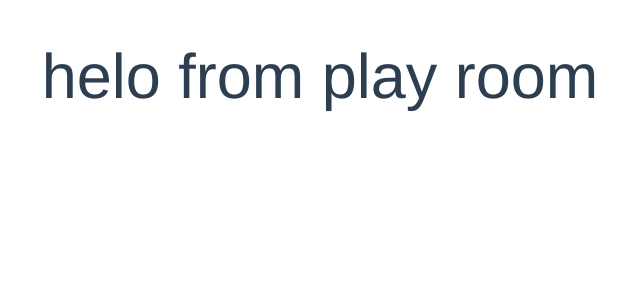
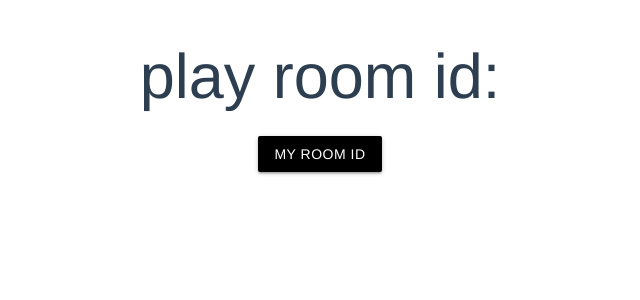
Before and after one commit to hwdykm/HWDYKM, a Vue app in the folder client/: page /room/1 in a window 1280 px wide. Shown: the top 300 px of the page, without its empty margins (320-960 px from the left). Built offline with nearby package versions, Linux system fonts and the light colour scheme.

Commit message:
get roomname done

```diff
--- a/client/public/index.html
+++ b/client/public/index.html
@@ -8,9 +8,6 @@
         <!-- Compiled and minified CSS -->
         <link rel="stylesheet" href="https://cdnjs.cloudflare.com/ajax/libs/materialize/1.0.0/css/materialize.min.css" />
 
-        <!-- Compiled and minified JavaScript -->
-        <script src="https://cdnjs.cloudflare.com/ajax/libs/materialize/1.0.0/js/materialize.min.js"></script>
-
         <link rel="icon" href="<%= BASE_URL %>favicon.ico" />
         <title>HWDYKM</title>
     </head>
@@ -20,5 +17,14 @@
         </noscript>
         <div id="app"></div>
         <!-- built files will be auto injected -->
+        <!-- Compiled and minified JavaScript -->
+        <script src="https://cdnjs.cloudflare.com/ajax/libs/materialize/1.0.0/js/materialize.min.js"></script>
+        <script src="http://code.jquery.com/jquery-3.3.1.min.js" integrity="sha256-FgpCb/KJQlLNfOu91ta32o/NMZxltwRo8QtmkMRdAu8=" crossorigin="anonymous"></script>
     </body>
+    <script>
+        document.addEventListener("DOMContentLoaded", function() {
+            var elems = document.querySelectorAll(".modal");
+            var instances = M.Modal.init(elems);
+        });
+    </script>
 </html>
--- a/client/src/views/PlayRoom.vue
+++ b/client/src/views/PlayRoom.vue
@@ -1,19 +1,31 @@
 <template>
-    <div>
-        <h1>helo from play room</h1>
+  <div class="container center">
+    <div class="continer">
+      <h1>play room id: {{ roomName }}</h1>
+      <a id="show-id-button" @click="toggle" class="btn modal-trigger waves-effect black">my room id</a>
     </div>
+    <h5 v-if="toggled">{{ roomName }}</h5>
+  </div>
 </template>
 
 <script>
 import { mapState } from "vuex";
 
-
 export default {
-    name: 'playroom',
-
-}
+  name: "playroom",
+  computed: mapState(["roomName", "player1", "player2", "roomStatus"]),
+  data() {
+    return {
+        toggled: false,
+    };
+  },
+  methods: {
+      toggle() {
+          this.toggled = !this.toggled
+      }
+  }
+};
 </script>
 
 <style>
-
 </style>
```
